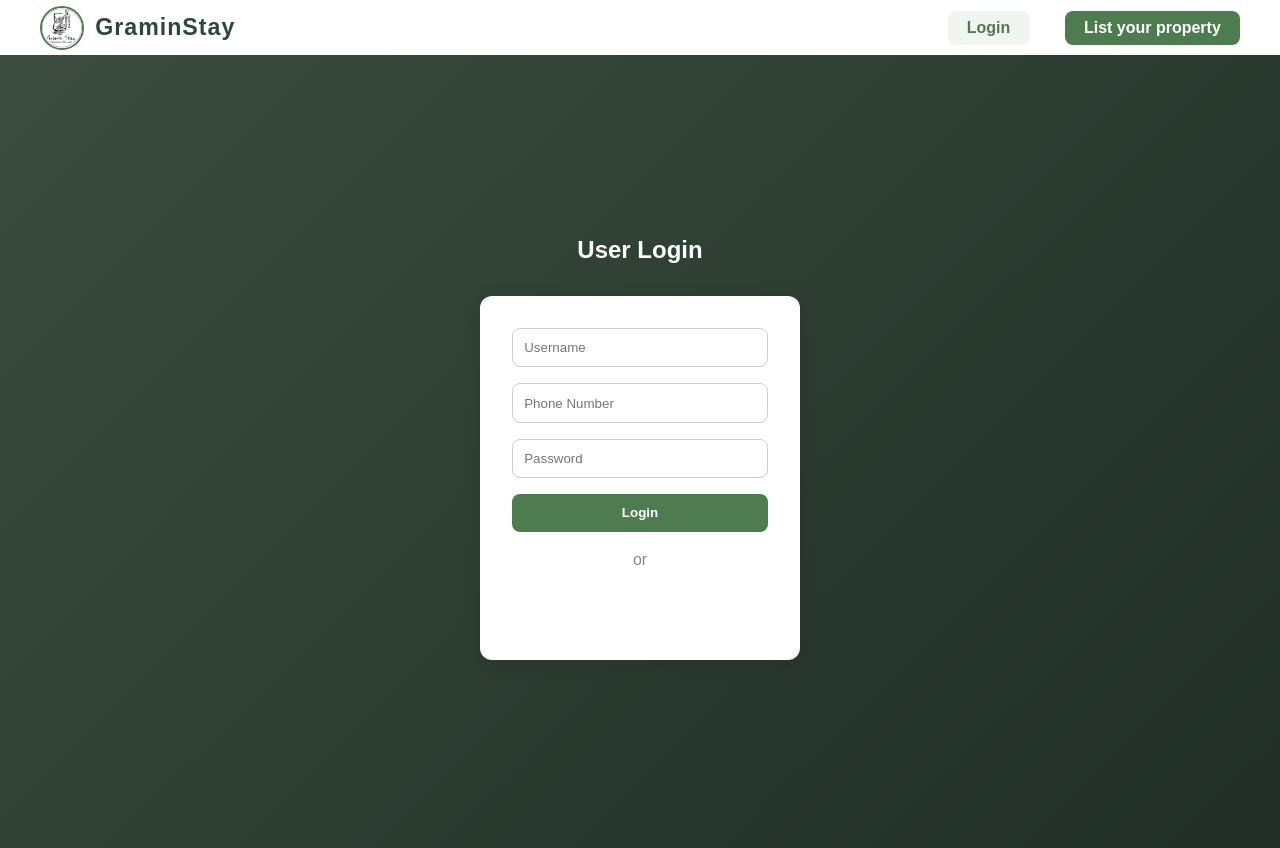
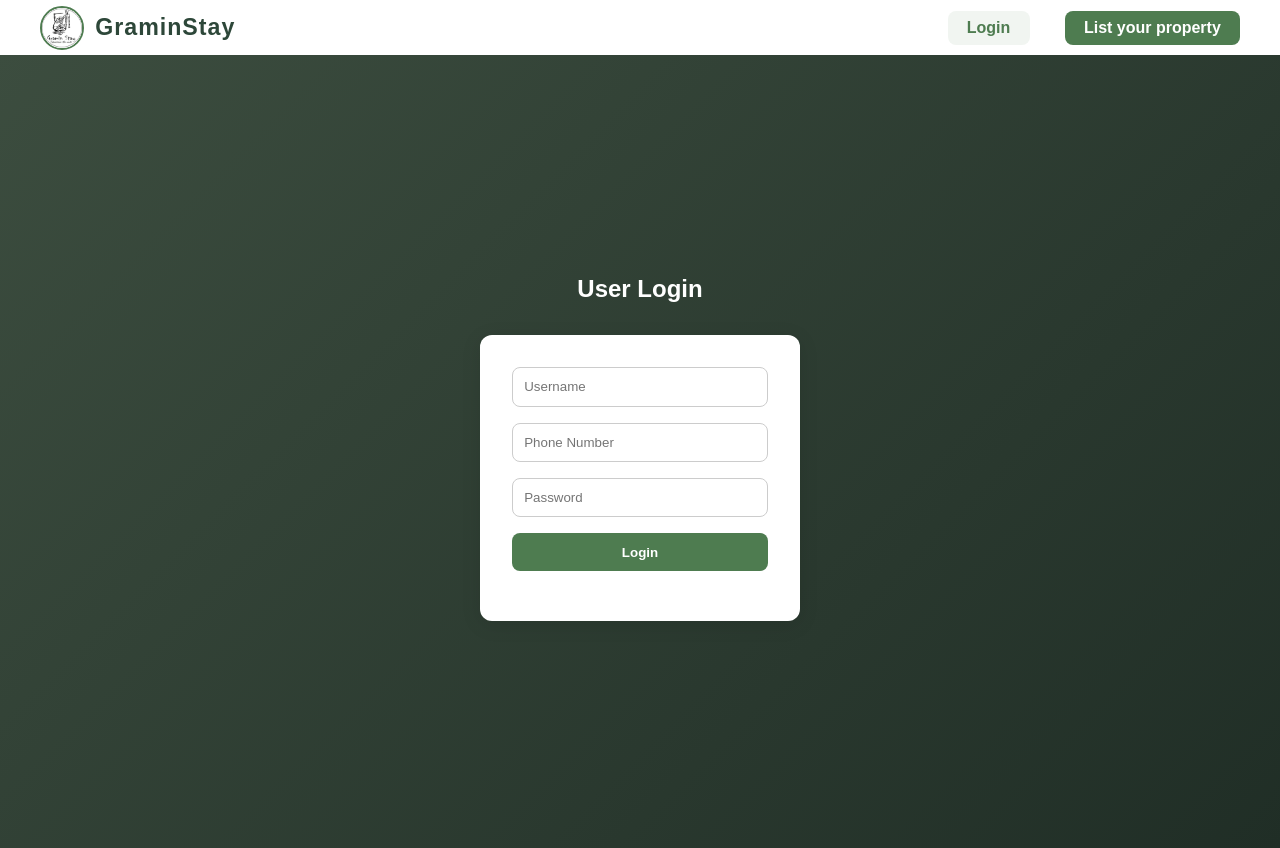
Before and after one commit to Armanthakur/gramin_stay_v2, a React (Create React App) app in the folder graminstay-frontend/: page /user-login in a window 1280 px wide. Built offline with nearby package versions, Linux system fonts and the light colour scheme; no server answers.

Commit message:
final working

```diff
--- a/graminstay-frontend/src/pages/UserLoginPage.js
+++ b/graminstay-frontend/src/pages/UserLoginPage.js
@@ -1,8 +1,6 @@
 import React, { useState } from 'react';
-import { GoogleLogin, GoogleOAuthProvider } from '@react-oauth/google';
+// Google login removed
 import { useNavigate } from 'react-router-dom';
-
-const CLIENT_ID = '617376943058-4pm6lsdqj5f8t1vr6i4vrngkdd31u1dl.apps.googleusercontent.com';
 
 const UserLoginPage = () => {
   const [loginForm, setLoginForm] = useState({ username: '', phone: '', password: '' });
@@ -38,18 +36,7 @@ const UserLoginPage = () => {
     }
   };
 
-  const handleGoogleSuccess = (credentialResponse) => {
-    // You may want to decode the credentialResponse to get user info
-    // For now, just store a dummy user and redirect
-    // localStorage.setItem('user', JSON.stringify({ name: 'Google User', photoURL: '/profilelogo.png' }));
-    navigate('/');
-    window.location.reload();
-  };
-
-  const handleGoogleError = () => {};
-
   return (
-    <GoogleOAuthProvider clientId={CLIENT_ID}>
     <div style={{ display: 'flex', flexDirection: 'column', alignItems: 'center', justifyContent: 'center', minHeight: '100vh', background: 'linear-gradient(135deg, #3c4d3f, #202e26)' }}>
       <h2 style={{ color: '#fff', marginBottom: '2rem' }}>User Login</h2>
       <div style={{ background: '#fff', padding: '2rem', borderRadius: '12px', boxShadow: '0 4px 20px rgba(0,0,0,0.1)', minWidth: 320, maxWidth: 400 }}>
@@ -87,19 +74,8 @@ const UserLoginPage = () => {
           </button>
           {loginMessage && <div style={{ color: loginMessage.includes('success') ? 'green' : 'red', marginTop: 8 }}>{loginMessage}</div>}
         </form>
-
-          {/* Divider */}
-          <div style={{ textAlign: 'center', margin: '1.2rem 0 1.2rem', color: '#888', fontWeight: 500 }}>or</div>
-
-          {/* Google Login */}
-          <GoogleLogin
-            onSuccess={handleGoogleSuccess}
-            onError={handleGoogleError}
-            width="300"
-          />
       </div>
     </div>
-    </GoogleOAuthProvider>
   );
 };
 
```
Lines whose indentation alone changed are shown as unchanged.
